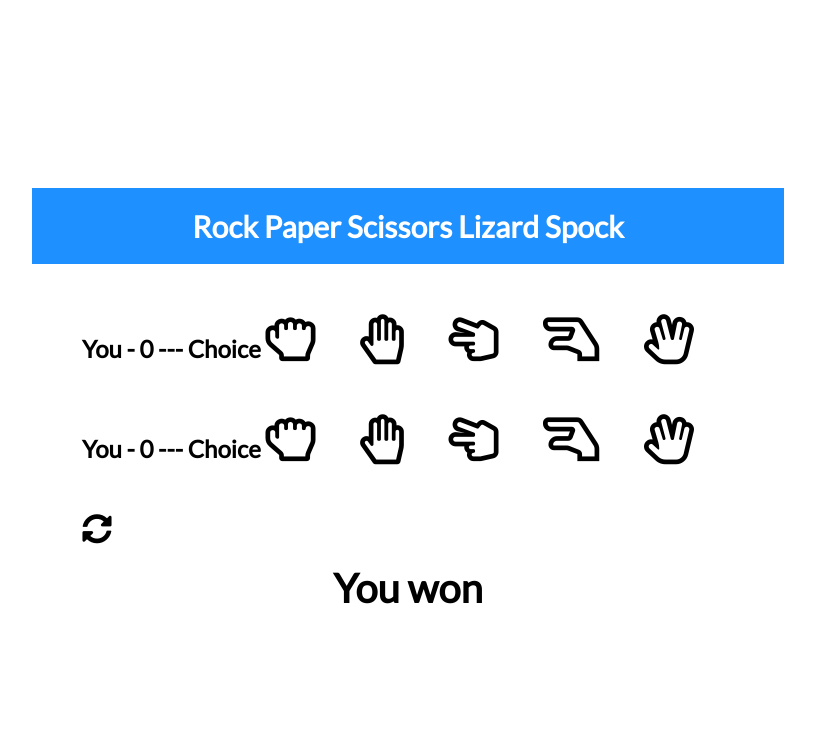
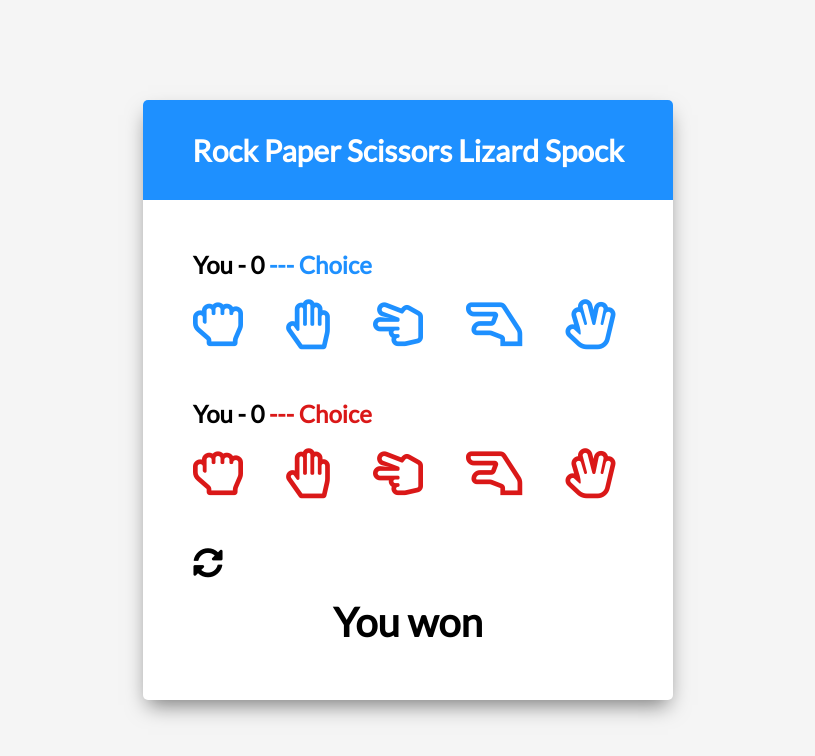
Before and after one commit to kronosGR/JS-spock-rock-game, a plain HTML site: page index.html in a window 1280 px wide. Shown: the whole page, without its empty margins (232-1047 px from the left). Drawn offline with Linux system fonts and the light colour scheme.

Commit message:
added styling

```diff
--- a/style.css
+++ b/style.css
@@ -7,18 +7,27 @@ html {
 body {
   margin: 0;
   min-height: 100vh;
-
+  background: whitesmoke;
   font-family: Lato, sans-serif;
   display: flex;
   justify-content: center;
   align-items: center;
 }
 
+.game-container{
+  width: 530px;
+  height: 600px;
+  background: white;
+  border-radius: 5px;
+  box-shadow: 0 10px 20px -5px rgba(0, 0, 0, 0.5);
+}
 
 
 .header {
   background: dodgerblue;
-
+  height: 100px;
+  border-top-left-radius: 5px;
+  border-top-right-radius: 5px;
   display: flex;
   justify-content: center;
   align-items: center;
@@ -43,7 +52,25 @@ h2 {
   User-select: none;
 }
 
+#player .far,
+#player .choice{
+  color: dodgerblue;
+  cursor: pointer;
+}
 
+#computer .far,
+#computer .choice {
+  color: rgb(218, 24, 24);
+}
+
+#player .far:last-of-type,
+#computer .far:last-of-type{
+  margin-right: 0;
+}
+
+.selected {
+  color:black !important;
+}
 
 .reset-icon {
   font-size: 30px;
@@ -66,7 +93,7 @@ h2 {
 /* Media Query: Large Smartphone (Vertical) */
 @media screen and (max-width: 600px) {
   .game-container {
-
+    width: 95%;
     height: 580px;
   }
 
```
Also changed, not shown: index.html (+2 -2 lines).
